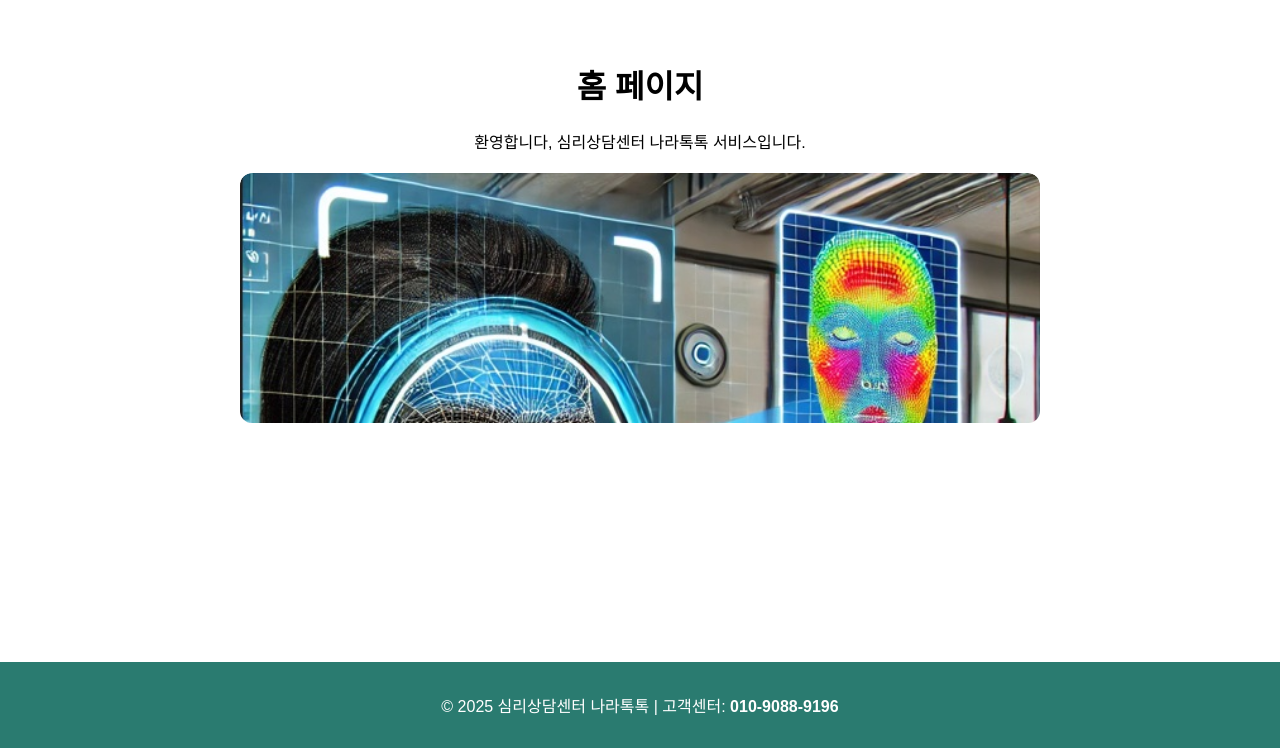
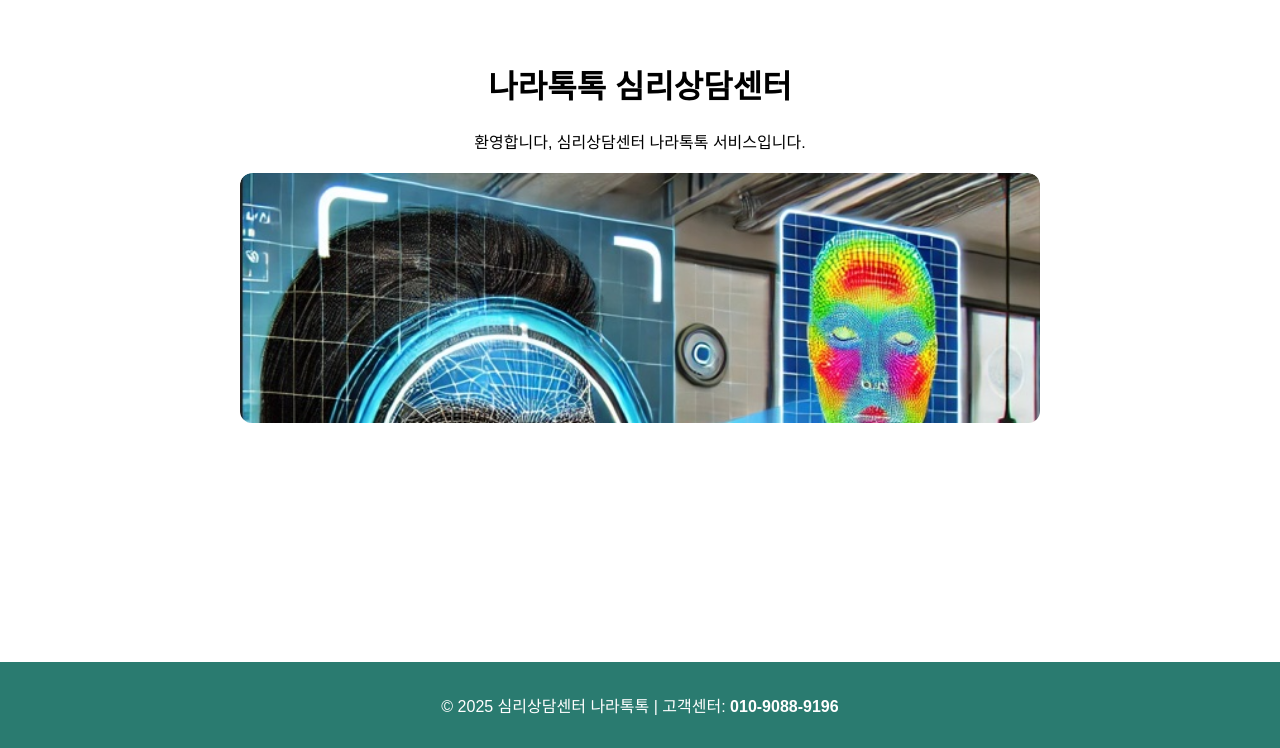
Before and after one commit to idcard3-beep/secret-board, a Flask app: page /main_index.html in a window 1280 px wide. Shown: the part 52-800 px from the top of the page. Run offline with Flask 3, Linux system fonts and the light colour scheme.

Commit message:
Add files via upload

```diff
--- a/web/templates/main_index.html
+++ b/web/templates/main_index.html
@@ -426,7 +426,7 @@
     <!-- 메인 콘텐츠 -->
     <main id="mainContent">
       <div id="homeContent">
-        <h1>홈 페이지</h1>
+        <h1>나라톡톡 심리상담센터</h1>
         <p>환영합니다, 심리상담센터 나라톡톡 서비스입니다.</p>
         <div class="slider" id="mainSlider">
           <div class="slides">
```
